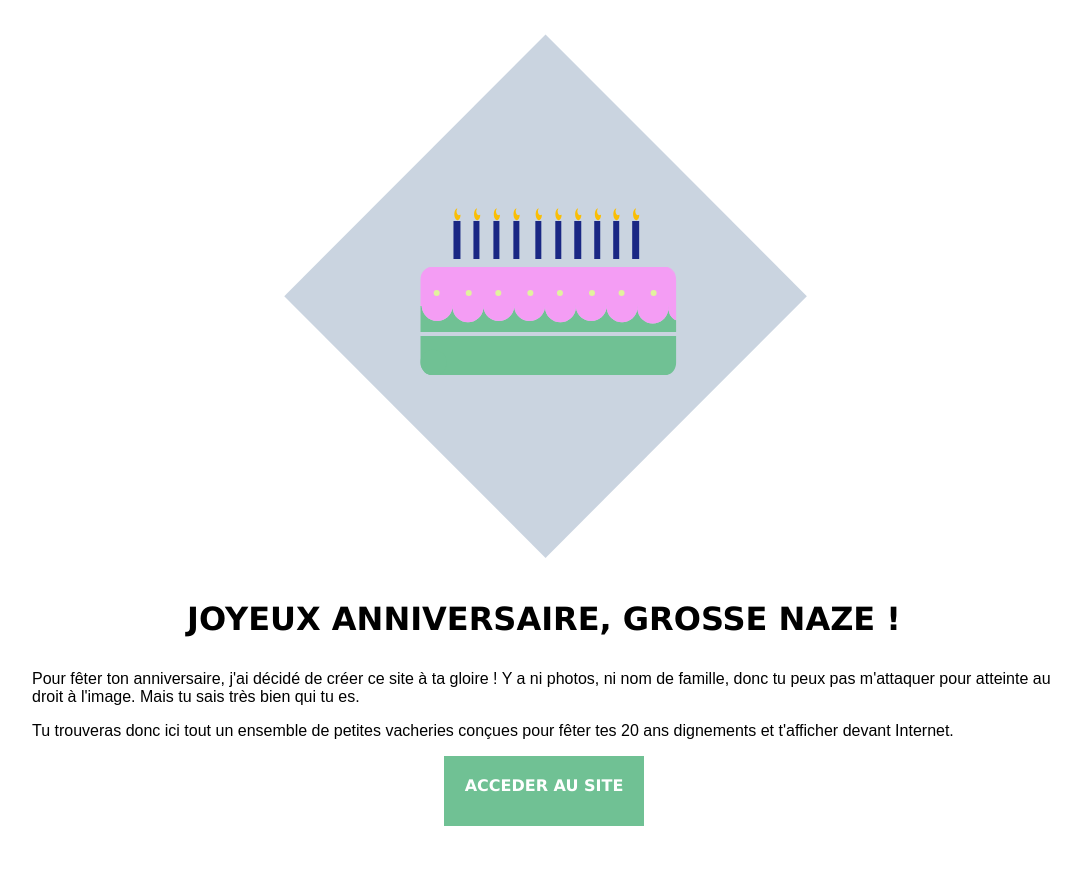
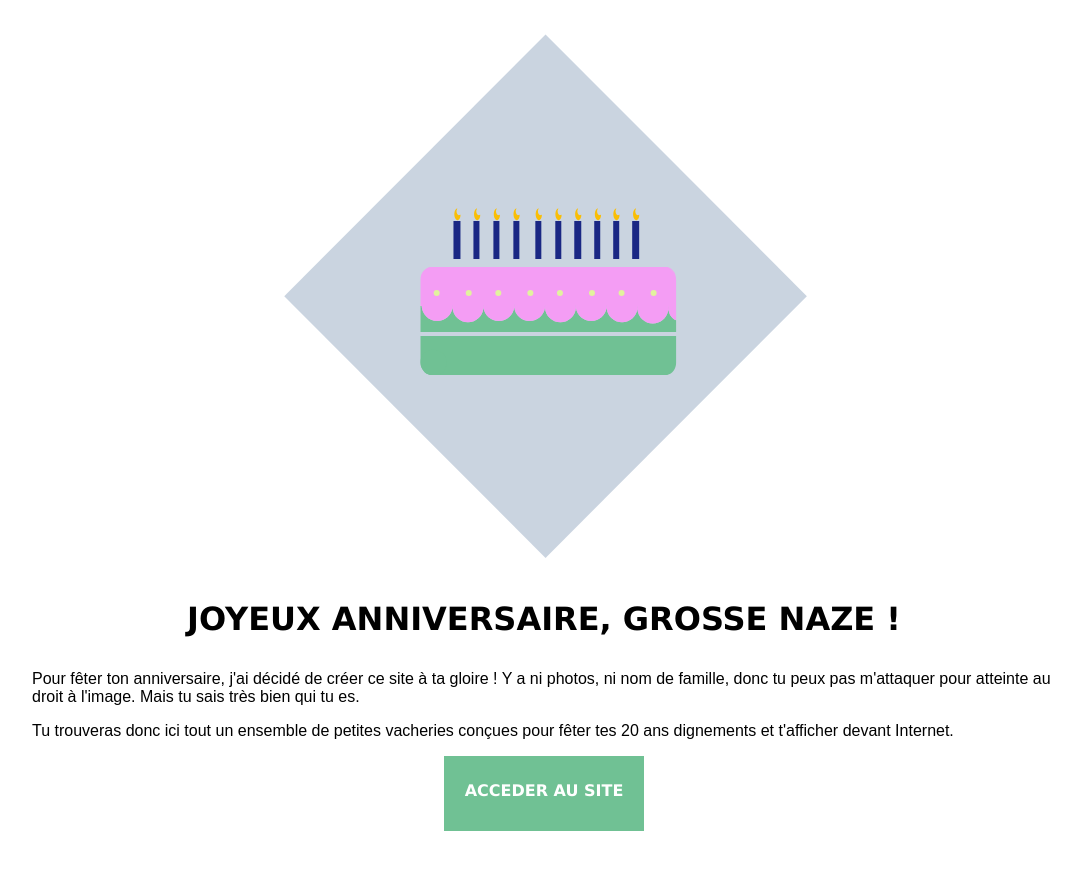
Before and after one commit to Simpleprune/simpleprune.github.io, a Jekyll site: the page accueil.html, which Jekyll copies as it is, in a window 1280 px wide. Shown: the top 870 px of the page, without its empty margins (96-1177 px from the left). Built offline with Jekyll 4.4.1, drawn with Linux system fonts in a browser that asks for light colours.

Commit message:
Update style.css

```diff
--- a/css/style.css
+++ b/css/style.css
@@ -33,7 +33,7 @@ margin: 0 auto;
   height: 50px;
   width: 200px;
   margin:0 auto;
-  padding-top: 20px;
+  padding-top: 25px;
 }
 
 .buttn-ys-highlight{
@@ -48,6 +48,6 @@ margin: 0 auto;
   width: 200px;
   border-color:#1469E2;
   margin:0 auto;
-  padding-top: 18px;
+  padding-top: 25px;
 
 }
```
